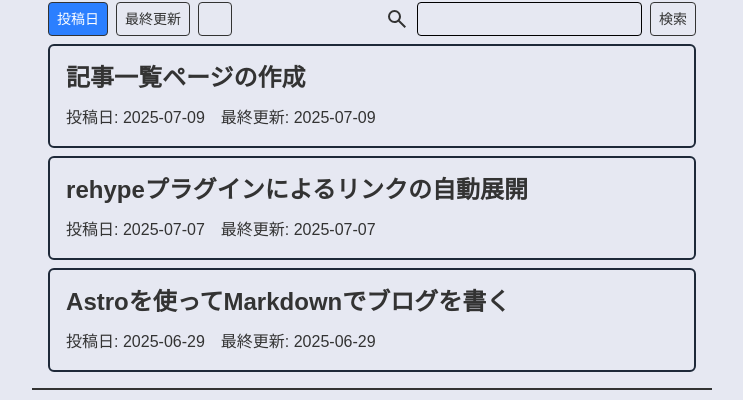
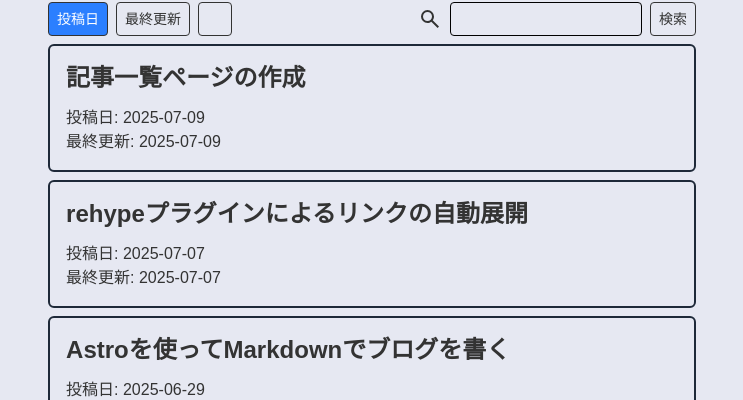
Before and after one commit to lev635/blog, an Astro site: page /article in a window 1280 px wide. Shown: the part 155-555 px from the top of the page, without its empty margins (268-1011 px from the left). Built offline with nearby package versions, Linux system fonts and the light colour scheme; Astro itself is replaced by a stand-in of ours; some packages are replaced by stand-ins of ours; some icons are missing.

Commit message:
記事一覧ページのレスポンシブ対応 (#6)
* first commit

* 記事一覧とソート部分のレスポンシブ対応

```diff
--- a/src/components/ArticleCard.tsx
+++ b/src/components/ArticleCard.tsx
@@ -16,7 +16,7 @@ export default function ArticleCardReact({ url, title, date, lastModified }: Pro
           {title}
         </a>
       </div>
-      <div className="flex flex-row gap-4 mt-3">
+      <div className="flex flex-col mt-3">
         <span>投稿日: {date}</span>
         <span>最終更新: {lastModified}</span>
       </div>
--- a/src/components/ArticleList.tsx
+++ b/src/components/ArticleList.tsx
@@ -36,7 +36,7 @@ export default function ArticleList({ articles, displayButton }: Props) {
   return (
     <>
       {displayButton && (
-        <div className="flex gap-2 mb-2 items-center justify-between">
+        <div className="flex flex-col gap-2 mb-2 justify-between sm:flex-row">
           <div className="flex gap-2 items-center">
             <button
               className={`px-2 py-1 rounded text-sm border border-[#333333] ${sortType === 'pub' ? 'bg-blue-500 text-white' : 'bg-[#e6e8f2] hover:bg-gray-300'}`}
@@ -70,7 +70,7 @@ export default function ArticleList({ articles, displayButton }: Props) {
               type="text"
               id="username"
               name="username"
-              className="px-2 py-1 border border-black rounded"
+              className="px-2 py-1 border border-black rounded w-48"
               value={searchText}
               onChange={e => setSearchText(e.target.value)}
               onKeyDown={e => {
```
